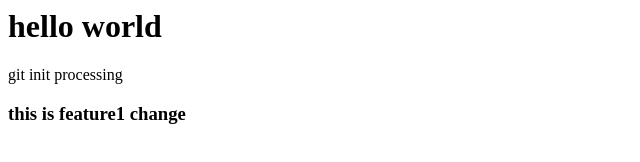
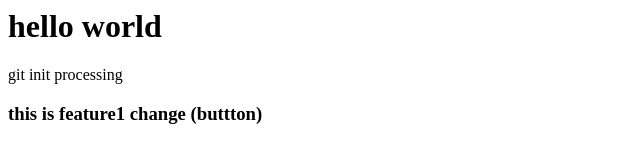
Before and after one commit to BHARATHKUMARVNAIK/LocalRepo, a plain HTML site: page index.html in a window 1280 px wide. Shown: the whole page, without its empty margins (0-640 px from the left). Drawn offline with Linux system fonts and the light colour scheme.

```diff
--- a/index.html
+++ b/index.html
@@ -6,5 +6,5 @@
 <p> git init processing </p>
 
 <h3>
-    this is feature1 change
+    this is feature1 change (buttton)
 </h3>
```
